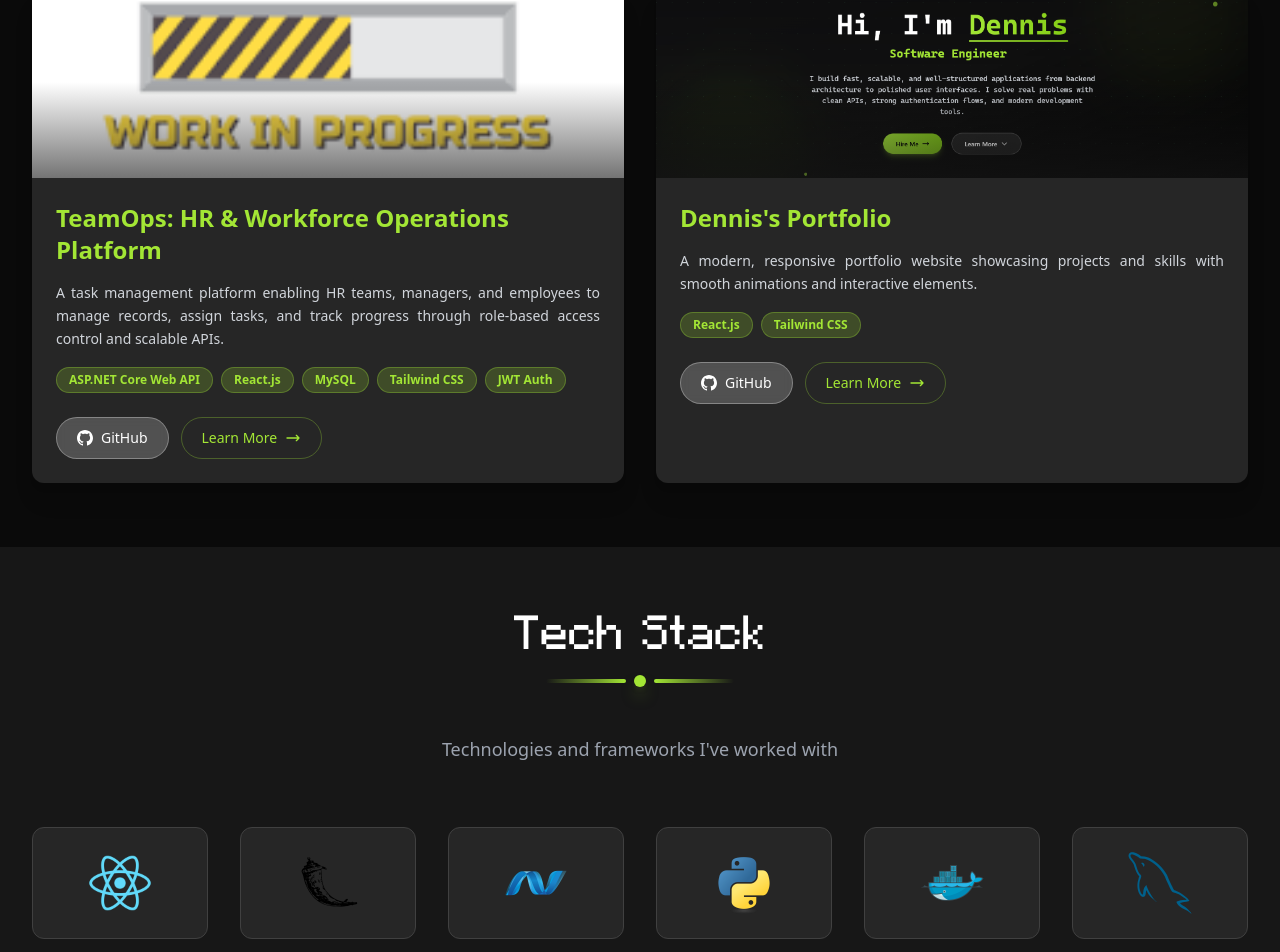
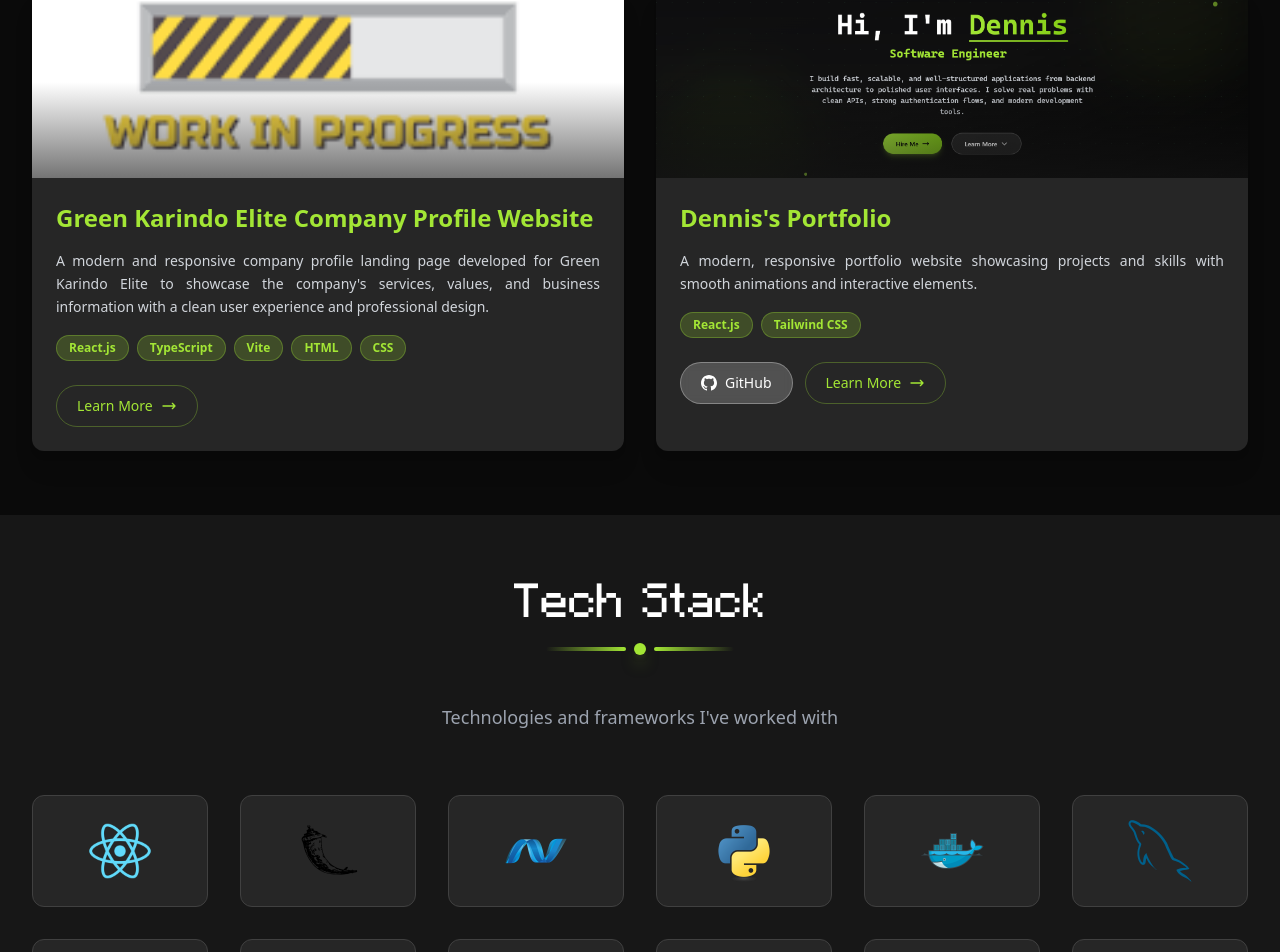
Before and after one commit to dennishuang03-hub/Dennis-Portfolio, a React (Create React App) app: page / in a window 1280 px wide. Shown: the part 2434-3386 px from the top of the page. Built offline with nearby package versions, Linux system fonts and the light colour scheme.

Commit message:
bug fixing 2

```diff
--- a/src/sections/project.js
+++ b/src/sections/project.js
@@ -114,34 +114,36 @@ export default function Project() {
         },
         {
             id: 3,
-            title: "TeamOps: HR & Workforce Operations Platform",
-            description: "A task management platform enabling HR teams, managers, and employees to manage records, assign tasks, and track progress through role-based access control and scalable APIs.",
-            technologies: ["ASP.NET Core Web API", "React.js", "MySQL", "Tailwind CSS", "JWT Auth"],
+            title: "Green Karindo Elite Company Profile Website",
+            description: "A modern and responsive company profile landing page developed for Green Karindo Elite to showcase the company's services, values, and business information with a clean user experience and professional design.",
+            technologies: ["React.js", "TypeScript", "Vite", "HTML", "CSS"],
             image: InProgress,
-            github: "https://github.com/dennishuang03-hub/TeamOps",
-            detailedDescription: `
-                <h3 class="text-xl font-bold text-lime-400 mb-3">Overview</h3>
-                <p class="mb-4 text-justify">TeamOps is an ongoing project aimed at creating a comprehensive HR and workforce management solution with modern architecture and user experience.</p>
+            github: "",
+            detailedDescription: ` <h3 class="text-xl font-bold text-lime-400 mb-3">Overview</h3> <p class="mb-4 text-justify">
+            Green Karindo Elite is a company profile website designed to establish an online presence and provide visitors with essential information about the company, its services, and its vision. The website focuses on responsive design, performance, and user-friendly navigation. </p>
 
                 <h3 class="text-xl font-bold text-lime-400 mb-3">Key Features</h3>
                 <ul class="list-disc list-inside space-y-2 mb-4">
-                    <li>Employee record management and tracking</li>
-                    <li>Task assignment and progress monitoring</li>
-                    <li>Role-based access control (HR, Manager, Employee)</li>
-                    <li>Real-time notifications and updates</li>
-                    <li>Performance analytics and reporting</li>
+                    <li>Modern and responsive landing page design</li>
+                    <li>Interactive navigation with dropdown menus</li>
+                    <li>Company introduction and service sections</li>
+                    <li>Contact information and call-to-action sections</li>
+                    <li>Optimized layout for desktop and mobile devices</li>
+                    <li>Reusable and modular React components</li>
                 </ul>
 
                 <h3 class="text-xl font-bold text-lime-400 mb-3">Technical Stack</h3>
                 <ul class="list-disc list-inside space-y-2 mb-4">
-                    <li>ASP.NET Core Web API for robust backend services</li>
-                    <li>React.js with modern hooks for dynamic frontend</li>
-                    <li>MySQL for relational data management</li>
-                    <li>Tailwind CSS for responsive UI design</li>
+                    <li>React.js for building reusable UI components</li>
+                    <li>TypeScript for type safety and maintainability</li>
+                    <li>Vite for fast development and optimized builds</li>
+                    <li>HTML and CSS for structure and styling</li>
                 </ul>
 
                 <h3 class="text-xl font-bold text-lime-400 mb-3">Current Status</h3>
-                <p class="text-justify">This project is currently in active development, with core features being implemented and refined based on user feedback and requirements.</p>
+                <p class="text-justify">
+                    This project is currently under development. New sections and UI improvements are continuously being added to enhance the overall user experience and better represent the company's brand identity.
+                </p>
             `
         },
         {
```
